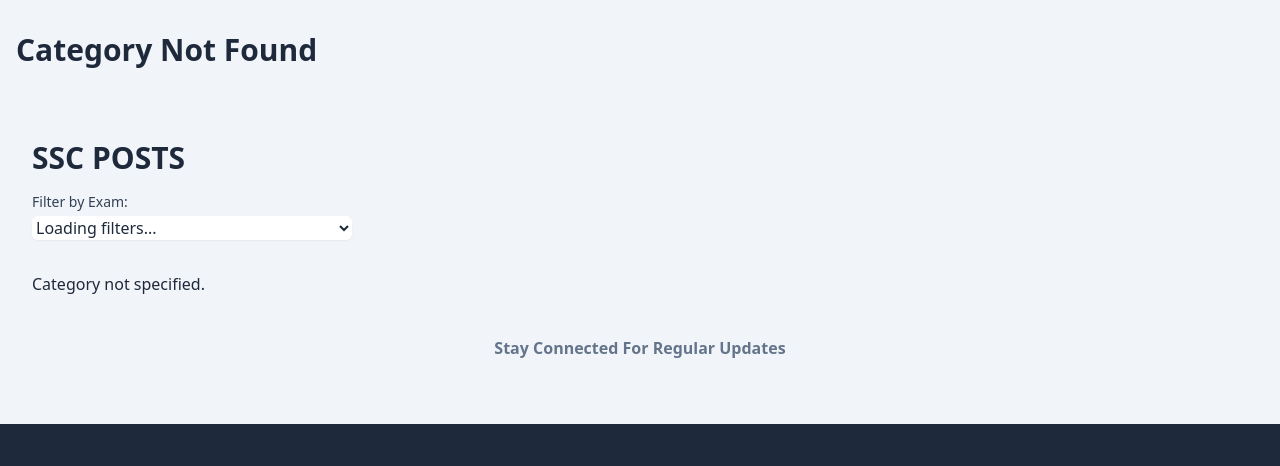
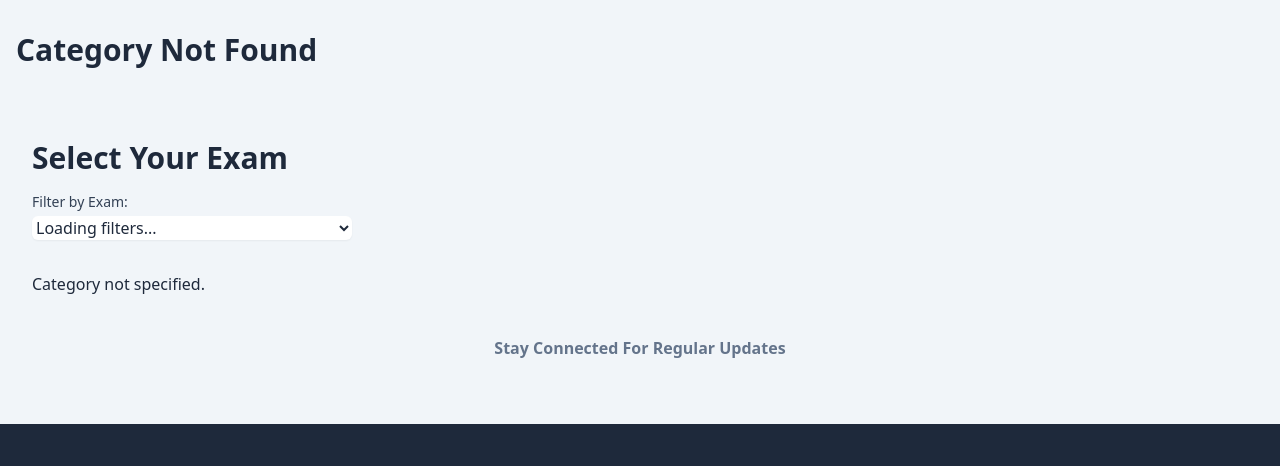
Before and after one commit to Gauravcq/ezvacancy-frontend, a plain HTML site: page category.html in a window 1280 px wide. Shown: the part 71-537 px from the top of the page. Drawn offline with nearby package versions, Linux system fonts and the light colour scheme.

Commit message:
new sections

```diff
--- a/category.html
+++ b/category.html
@@ -53,7 +53,7 @@
         <h1 id="category-title" class="text-3xl font-bold mb-8"></h1>
 
 <main id="main" class="mx-auto max-w-7xl px-4 py-10">
-    <h1 id="category-title" class="text-3xl font-bold mb-4">SSC POSTS</h1>
+    <h1 id="category-title" class="text-3xl font-bold mb-4">Select Your Exam</h1>
 
 
     <!-- === YEH NAYA FILTER DROPDOWN ADD KAREIN === -->
```
